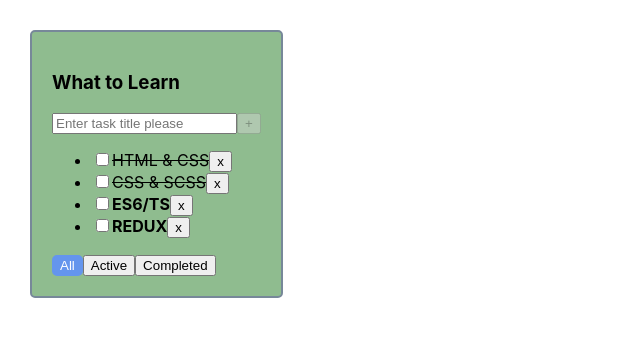
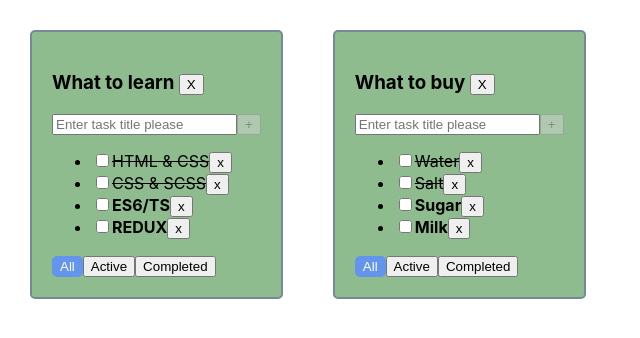
Before and after one commit to Approachablemember/ToDoListProject, a React (Create React App) app in the folder 1-todolist/: page / in a window 1280 px wide. Shown: the top 338 px of the page, without its empty margins (0-640 px from the left). Built offline with nearby package versions, Linux system fonts and the light colour scheme.

Commit message:
Added State with todoLists Added todoLists remover

```diff
--- a/1-todolist/src/App.tsx
+++ b/1-todolist/src/App.tsx
@@ -5,32 +5,60 @@
 
 
 export type FilterValueType = "all" | "active" | "completed"
+export type TodoListType = {
+    id: string,
+    title: string,
+    filter: FilterValueType
+}
+
+type TaskStateType = {
+    [todoListId: string]: TaskType[]
+}
+
 
 function App(): JSX.Element {
-    const [tasks, setTasks] = useState<Array<TaskType>>([
-        {id: v1(), title: "HTML & CSS", isDone: true},
-        {id: v1(), title: "CSS & SCSS", isDone: true},
-        {id: v1(), title: "ES6/TS", isDone: false},
-        {id: v1(), title: "REDUX", isDone: false}
-    ])
-    const taskRemover = (taskId: string) => {
-        setTasks(tasks.filter((task) => task.id !== taskId))
+    const todoListId_1 = v1()
+    const todoListId_2 = v1()
+
+    const [todoLists, setTodoLists] = useState<TodoListType[]>([
+        {id: todoListId_1, title: "What to learn", filter: "all"},
+        {id: todoListId_2, title: "What to buy", filter: "all"}
+    ]);
+
+    const [tasks, setTasks] = useState<TaskStateType>({
+        [todoListId_1]: [
+            {id: v1(), title: "HTML & CSS", isDone: true},
+            {id: v1(), title: "CSS & SCSS", isDone: true},
+            {id: v1(), title: "ES6/TS", isDone: false},
+            {id: v1(), title: "REDUX", isDone: false}
+        ],
+        [todoListId_2]: [
+            {id: v1(), title: "Water", isDone: true},
+            {id: v1(), title: "Salt", isDone: true},
+            {id: v1(), title: "Sugar", isDone: false},
+            {id: v1(), title: "Milk", isDone: false}
+        ]
+    })
+
+
+    const taskRemover = (taskId: string, todoListId: string) => {
+        setTasks({...tasks, [todoListId]: tasks[todoListId].filter((task) => task.id !== taskId)})
     }
-    const addTask = (title: string) => {
-        const newTask: TaskType = {
-            id: v1(), title: title, isDone: false
-        }
-        setTasks([...tasks, newTask])
+    const addTask = (title: string, todoListId: string) => {
+        const newTask: TaskType = {id: v1(), title: title, isDone: false}
+        setTasks({...tasks, [todoListId]: [newTask, ...tasks[todoListId]]})
     }
-    const changeTaskStatus = (taskId: string, newIsDone: boolean) => {
-        setTasks(tasks.map(t => t.id === taskId ? {...t, isDone: newIsDone} : t))
+    const changeTaskStatus = (taskId: string, newIsDone: boolean, todoListId: string) => {
+
+        setTasks({...tasks, [todoListId]: tasks[todoListId].map(t => t.id === taskId ? {...t, isDone: newIsDone} : t)})
+    }
+    const changeToDoListFilter = (filter: FilterValueType, todoListId: string) => {
+        setTodoLists(todoLists.map(tl => tl.id === todoListId ? {...tl, filter: filter} : tl))
     }
 
-
-    const [filter, setFilter] = useState<FilterValueType>("all")
-
-    const changeToDoListFilter = (filter: FilterValueType) => {
-        setFilter(filter)
+    const removeTodoList = (todoListsId: string) => {
+        setTodoLists(todoLists.filter(tl => tl.id !== todoListsId))
+        delete tasks[todoListsId]
     }
 
     const getFilteredTasksForRender = (taskList: TaskType[], filterValue: FilterValueType) => {
@@ -46,19 +74,31 @@
 
         }
     }
-    let tasksForRender: Array<TaskType> = getFilteredTasksForRender(tasks, filter)
+
+    const todoListComponents = todoLists.map(tl => {
+        let tasksForRender: Array<TaskType> = getFilteredTasksForRender(tasks[tl.id], tl.filter)
+
+        return (
+            <ToDoList
+                key={tl.id}
+
+                todoListId={tl.id}
+                title={tl.title}
+                filter={tl.filter}
+                tasks={tasksForRender}
+
+                addTask={addTask}
+                taskRemover={taskRemover}
+                changeToDoListFilter={changeToDoListFilter}
+                changeTaskStatus={changeTaskStatus}
+                removeTodoList={removeTodoList}
+            />
+        )
+    })
 
     return (
         <div className="App">
-            <ToDoList
-                addTask={addTask}
-                taskRemover={taskRemover}
-                title={"What to Learn"}
-                filter={filter}
-                tasks={tasksForRender}
-                changeToDoListFilter={changeToDoListFilter}
-                changeTaskStatus={changeTaskStatus}
-            />
+            {todoListComponents}
         </div>
     );
 }
--- a/1-todolist/src/ToDoList.tsx
+++ b/1-todolist/src/ToDoList.tsx
@@ -1,4 +1,4 @@
-import React, {ChangeEvent, KeyboardEvent, FC, FunctionComponent, useRef, useState} from 'react';
+import React, {ChangeEvent, KeyboardEvent, FC, useState} from 'react';
 import {FilterValueType} from './App';
 // rsc react stateless component
 export type TaskType = {
@@ -8,13 +8,15 @@
 }
 
 type  ToDoListPropsType = {
+    todoListId: string
     title: string
     tasks: Array<TaskType>
     filter: FilterValueType
-    taskRemover: (taskId: string) => void
-    changeToDoListFilter: (filter: FilterValueType) => void
-    addTask: (title: string) => void
-    changeTaskStatus: (taskId: string, newIsDone: boolean) => void
+    taskRemover: (taskId: string, todoListId: string) => void
+    changeToDoListFilter: (filter: FilterValueType, todoListId: string) => void
+    addTask: (title: string, todoListId: string) => void
+    changeTaskStatus: (taskId: string, newIsDone: boolean, todoListId: string) => void
+    removeTodoList: (todoListsId: string) => void
 }
 
 
@@ -34,8 +36,8 @@
     const todoClasses = isAllTasksNotIsDone ? "todolist-empty" : "todolist"
 
     const toDoListItems: Array<JSX.Element> = props.tasks.map((task: TaskType) => {
-        const removeTaskHandler = () => props.taskRemover(task.id)
-        const changeTaskStatusHandler = (e: ChangeEvent<HTMLInputElement>) => props.changeTaskStatus(task.id, e.currentTarget.checked)
+        const removeTaskHandler = () => props.taskRemover(task.id, props.todoListId)
+        const changeTaskStatusHandler = (e: ChangeEvent<HTMLInputElement>) => props.changeTaskStatus(task.id, e.currentTarget.checked, props.todoListId)
         return (
             <li>
                 <input
@@ -56,8 +58,8 @@
 
     const addTaskHandler = () => {
         const trimmedTitle = title.trim()
-        if(trimmedTitle){
-            props.addTask(trimmedTitle)
+        if (trimmedTitle) {
+            props.addTask(trimmedTitle, props.todoListId)
             setTitle("")
         } else {
             setError(true)
@@ -67,7 +69,9 @@
     }
     const setLocalTitleHandler = (event: ChangeEvent<HTMLInputElement>) => {
         error && setError(false)
-        setTitle(event.currentTarget.value)}
+        setTitle(event.currentTarget.value)
+    }
+    const todoListRemoverHandler = () => props.removeTodoList(props.todoListId)
     const onKeyDownAddTaskHandler = isAddTaskNotPossible
         ? undefined
         : (event: KeyboardEvent<HTMLInputElement>) => event.key === "Enter" && addTaskHandler()
@@ -79,7 +83,10 @@
     return (
         <div className={todoClasses}>
             <div>
-                <h3>{props.title}</h3>
+                <h3>{props.title + " "}
+                <button onClick={todoListRemoverHandler}>X</button>
+                </h3>
+
                 <div>
                     <input
                         placeholder={"Enter task title please"}
@@ -104,21 +111,21 @@
                     <button
                         className={props.filter === 'all' ? 'btn-active' : ''}
                         onClick={() => {
-                            props.changeToDoListFilter("all")
+                            props.changeToDoListFilter("all", props.todoListId)
                         }}
                     >All
                     </button>
                     <button
-                        className={props.filter === 'active'? 'btn-active' : ''}
+                        className={props.filter === 'active' ? 'btn-active' : ''}
                         onClick={() => {
-                        props.changeToDoListFilter("active")
-                    }}
+                            props.changeToDoListFilter("active", props.todoListId)
+                        }}
                     >Active
                     </button>
                     <button
                         className={props.filter === 'completed' ? 'btn-active' : ''}
                         onClick={() => {
-                            props.changeToDoListFilter("completed")
+                            props.changeToDoListFilter("completed", props.todoListId)
                         }}
                     >Completed
                     </button>
```
